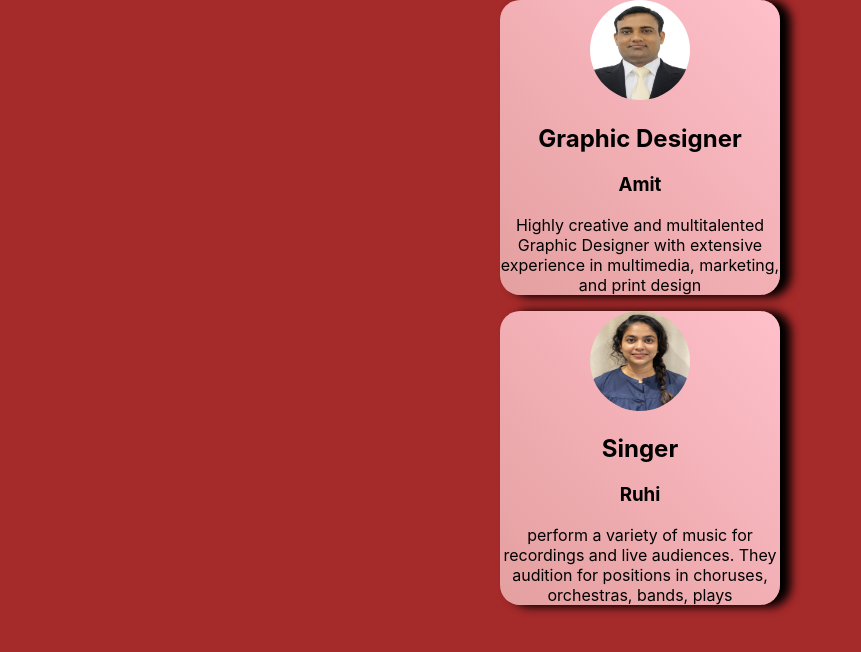
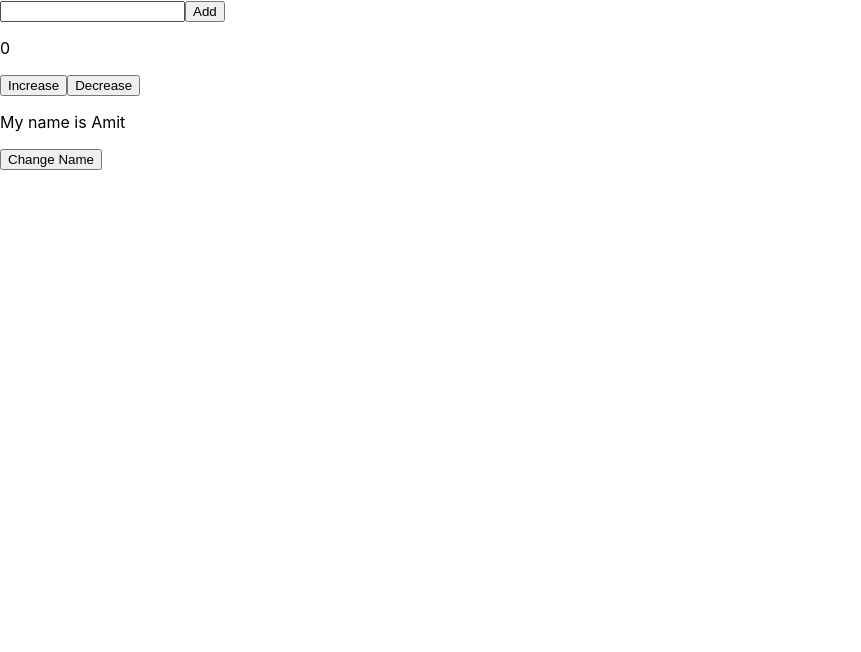
Before and after one commit to codeManeesha/nobelium, a React (Create React App) app: page / in a window 1280 px wide. Shown: the top 652 px of the page, without its empty margins (0-861 px from the left). Built offline with nearby package versions, Linux system fonts and the light colour scheme.

Commit message:
React-Assingment

```diff
--- a/src/App.js
+++ b/src/App.js
@@ -1,17 +1,20 @@
 import logo from './logo.svg';
 import './App.css';
 import { Fragment } from 'react';
-import Card from './Components/Card';
+import Form from './Components/Form';
+import Count from './Components/Count';
+import Change from './Components/Change';
+
 
 
 function App() {
   return (
-    <div className="App">
+    <>
+    <Form/>
+    <Count/>
+ <Change/>
 
-
-<Card heading ="Graphic Designer" name="Amit" content="Highly creative and multitalented Graphic Designer with extensive experience in multimedia, marketing, and print design"heading1 ="Singer" name1="Ruhi" content1="perform a variety of music for recordings and live audiences. They audition for positions in choruses, orchestras, bands, plays"/>
-
-    </div>
+</>
   );
 }
 
--- a/src/Components/Card.css
+++ /dev/null
@@ -1,22 +0,0 @@
-
-
-.container{
-    width: 280px;
-    background: linear-gradient(to left bottom,pink,rgb(228, 159, 159));
-    border-radius: 20px;
-    box-shadow: 10px 1px 10px 1px black;
-
-
-
-}
-.image-container img{
-    background: white;
-    width: 100px;
-    height :100px;
-    border-radius: 50%;
-}
-body{
-    background-color: brown;
-    display: flex;
-    justify-content: center;
-}
--- a/src/Components/Card.js
+++ /dev/null
@@ -1,32 +0,0 @@
-import React, { Fragment } from 'react'
-import './Card.css'
-import image from './Amit.jpg'
-import image1 from './Ruhi.jpg'
-function Card(props) {
-  return (
-    <Fragment>
-    <div className='container'>
-
-        <div className='image-container'>
-        <img src={image} alt='' height="100px" width="100px"/>
-
-          </div>
-      <h2>{props.heading}</h2>
-      <h3>{props.name}</h3>
-      <p>{props.content}</p>
-    </div>
-    <div className='container'>
-
-      <div className='image-container'>
-      <img src={image1} alt='' height="100px" width="100px"/>
-
-        </div>
-    <h2>{props.heading1}</h2>
-    <h3>{props.name1}</h3>
-    <p>{props.content1}</p>
-  </div>
- </Fragment>
-  )
-}
-
-export default Card
--- /dev/null
+++ b/src/Components/Change.js
@@ -0,0 +1,20 @@
+import React, { useState } from "react";
+
+function Change() {
+  const [name, setName] = useState("Amit");
+  const [isAmit, setIsAmit] = useState(true);
+
+  const handleClick = () => {
+    setIsAmit(!isAmit);
+    setName(isAmit ? "Rajan" : "Amit");
+  };
+
+  return (
+    <div>
+      <p>My name is {name}</p>
+      <button onClick={handleClick}>Change Name</button>
+    </div>
+  );
+}
+
+export default Change;
--- /dev/null
+++ b/src/Components/Count.js
@@ -0,0 +1,23 @@
+import React, { useState } from "react";
+
+function Count() {
+  const [count, setCount] = useState(0);
+
+  const handleIncrease = () => {
+    setCount(count + 1);
+  };
+
+  const handleDecrease = () => {
+    setCount(count - 1);
+  };
+
+  return (
+    <div>
+      <p> {count}</p>
+      <button onClick={handleIncrease}>Increase</button>
+      <button onClick={handleDecrease}>Decrease</button>
+    </div>
+  );
+}
+
+export default Count;
--- /dev/null
+++ b/src/Components/Form.js
@@ -0,0 +1,32 @@
+import React, { useState } from "react";
+
+function Form() {
+  const [tasks, setTasks] = useState([]);
+
+  const handleSubmit = (event) => {
+    event.preventDefault();
+    const newTask = event.target.elements.task.value;
+    setTasks([...tasks, newTask]);
+    event.target.elements.task.value = "";
+  };
+
+  return (
+    <div>
+      <form onSubmit={handleSubmit}>
+        <label>
+
+          <input type="text" name="task" />
+        </label>
+        <button type="submit">Add</button>
+      </form>
+
+        {tasks.map((task, index) => (
+        <ul key={index}>{task}</ul>
+
+        ))}
+
+    </div>
+  );
+}
+
+export default Form;
```
Also changed, not shown: src/Components/Amit.jpg (deleted), src/Components/Ruhi.jpg (deleted).
